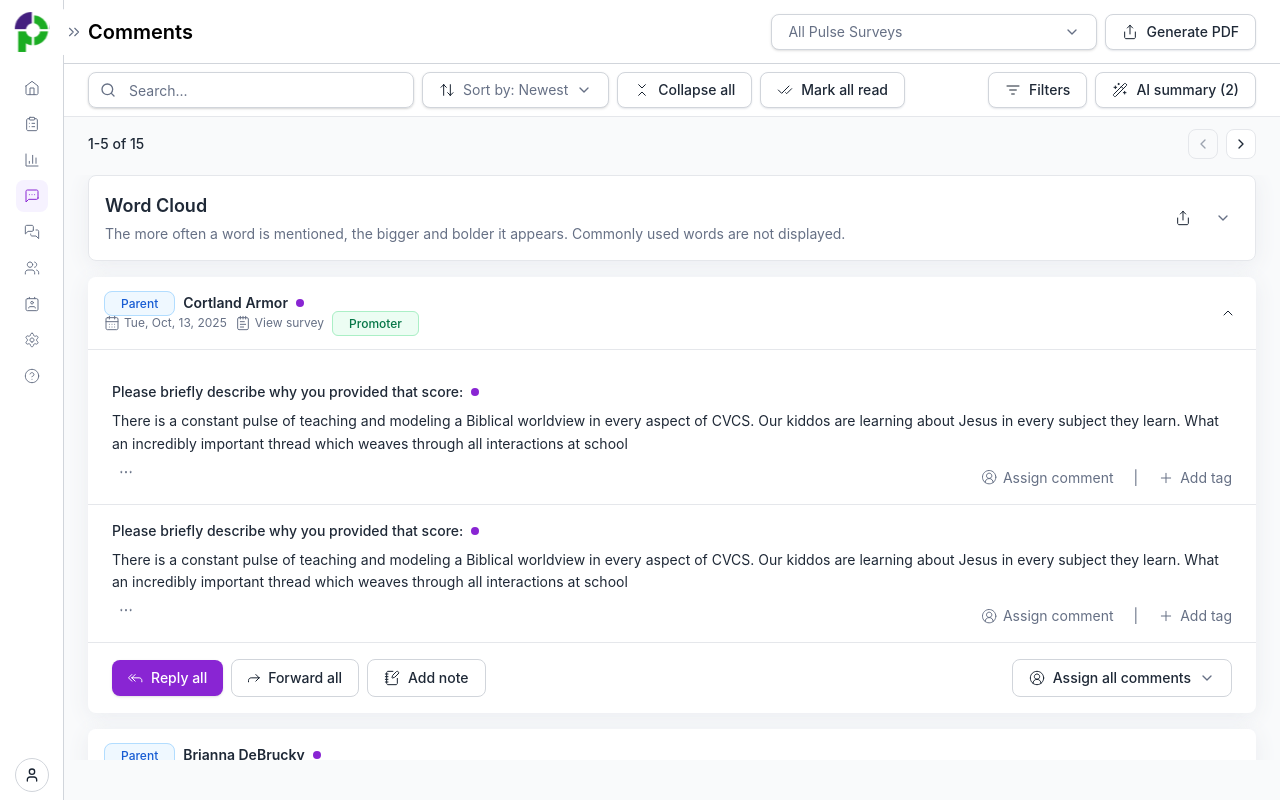
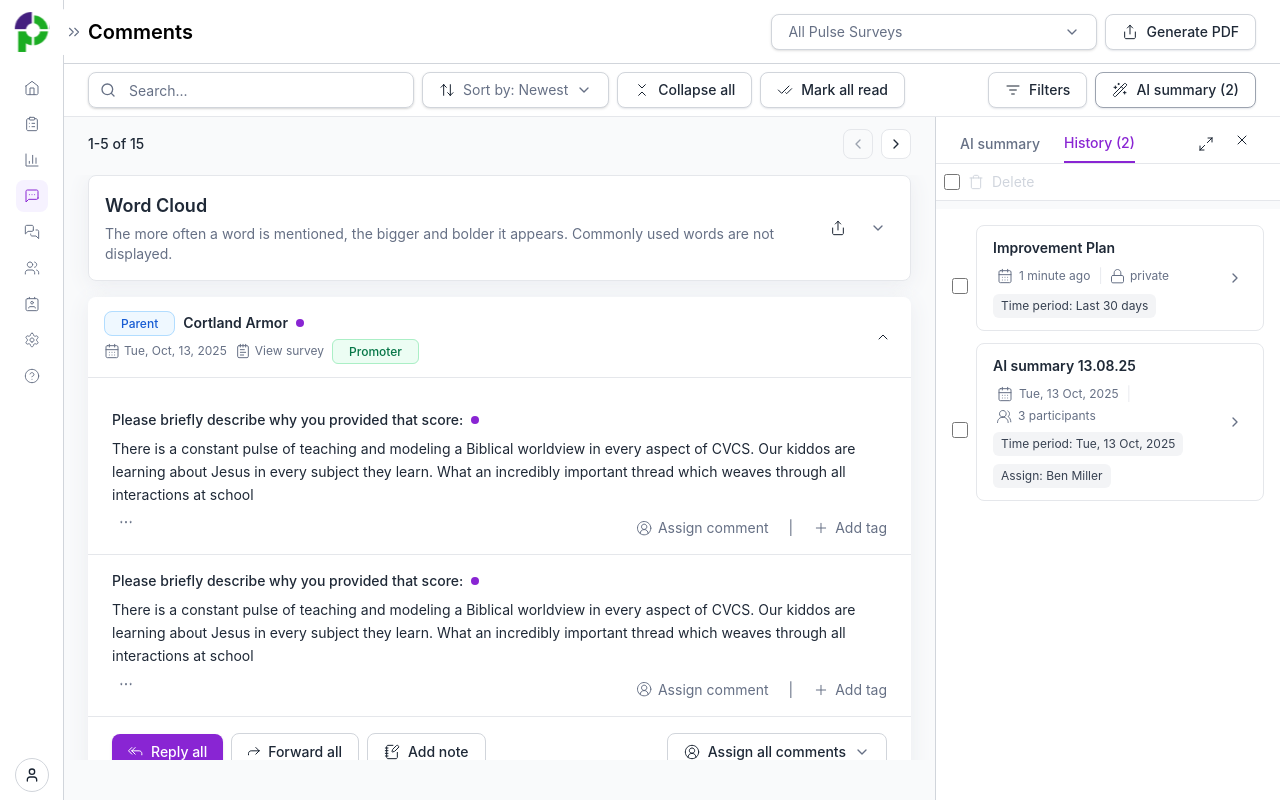
Before and after one commit to Zeeizee/FE-Task, a React (Vite) app: page / in a window 1280 px wide. Built offline with nearby package versions, Linux system fonts and the light colour scheme.

Commit message:
update auto open ai summary  dragger

```diff
--- a/src/components/RightContent/CommentCard/CommentHeader.jsx
+++ b/src/components/RightContent/CommentCard/CommentHeader.jsx
@@ -4,7 +4,7 @@ import ChevronUpIcon from '../../../icons/ChevronUpIcon'
 const CommentHeader = ({ role, name, date, score, isExpanded, onToggle }) => {
   return (
     <div className={`flex items-center ${isExpanded ? 'border-b mb-4' : ''} justify-between  p-4`}>
-      <div className="w-full flex flex-col   ">
+      <div className="w-full flex flex-col gap-2   ">
         <div className=" w-full flex items-center justify-between gap-2 ">
           <div className="flex flex-col md:flex-row md:items-center gap-2">
            <div>
@@ -37,7 +37,7 @@ const CommentHeader = ({ role, name, date, score, isExpanded, onToggle }) => {
           <span className={`px-4 py-1 text-xs font-medium rounded-md border border-[#ABEFC6] ${score === 'promoter'
             ? 'bg-[#ECFDF3] text-[#067647]'
             : score === 'passive'
-              ? 'bg-yellow-100 text-yellow-700'
+              ? 'bg-yellow-100 border border-yellow-700 text-yellow-700'
               : 'bg-red-100 border border-red-700 text-red-700'
             }`}>
             {score.charAt(0).toUpperCase() + score.slice(1)}
--- a/src/components/RightSideBar.jsx
+++ b/src/components/RightSideBar.jsx
@@ -3,10 +3,10 @@ import Header from './Header'
 import SecondaryHeader from './SecondaryHeader'
 import Content from './Content'
 const RightSideBar = () => {
-  const [viewAiSummary, setViewAiSummary] = useState(false)
+  const [viewAiSummary, setViewAiSummary] = useState(true)
   return (
 
-    <div className='max-h-[100vh] bg-[#F9FAFB] '>
+    <div className='max-h-[100vh]  '>
 
         <Header />
         <SecondaryHeader viewAiSummary={viewAiSummary} setViewAiSummary={setViewAiSummary} />
```
